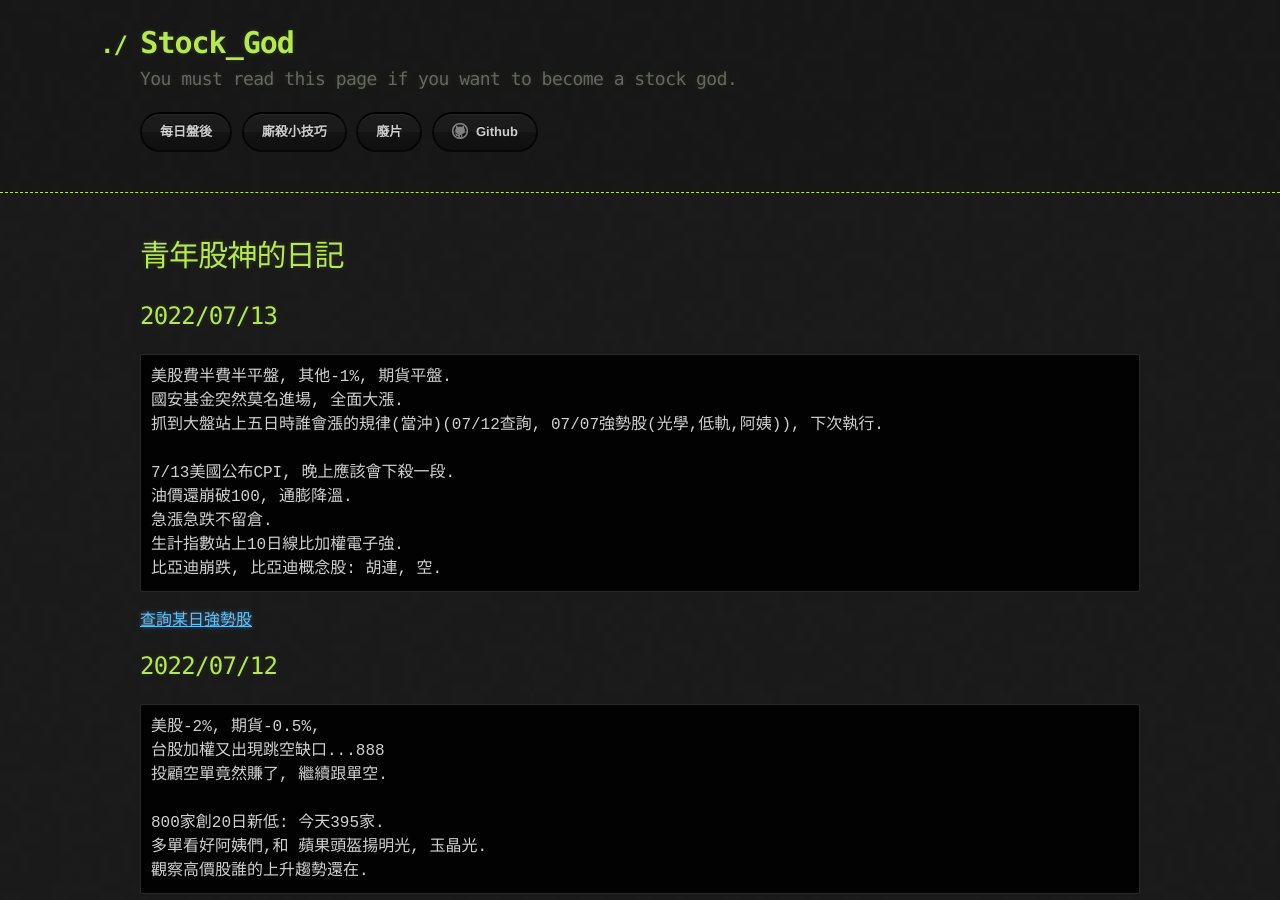
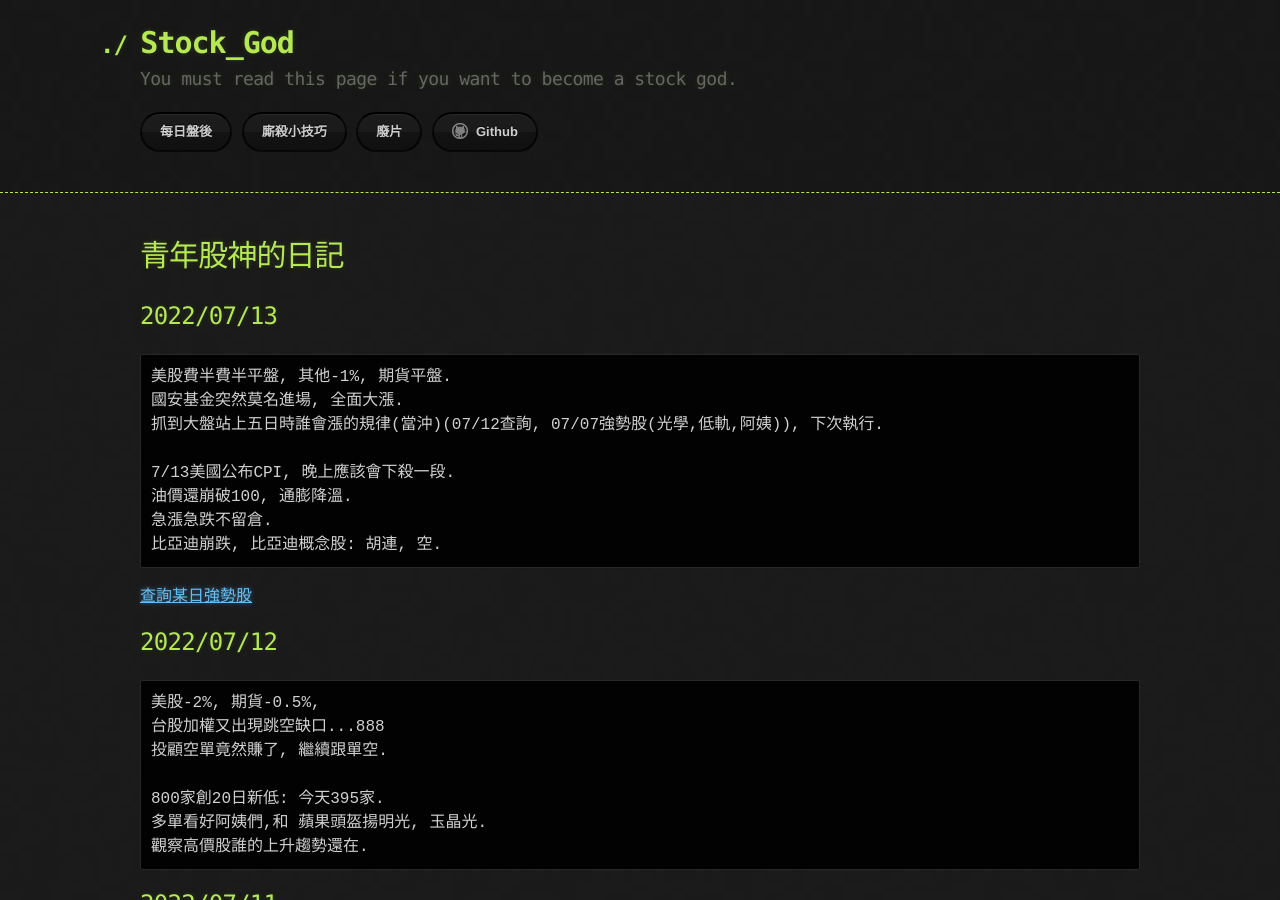
Before and after one commit to lepg5487/Stock_God, a Jekyll site: the page built from index.md, in a window 1280 px wide and 900 px high. Built offline with Jekyll 4.4.1, drawn with Linux system fonts in a browser that asks for light colours; our own code applies the rules of GitHub Pages for plain Markdown files.

Commit message:
Update index.md

````diff
--- a/index.md
+++ b/index.md
@@ -12,7 +12,6 @@ layout: testlayouts
 7/13美國公布CPI, 晚上應該會下殺一段.
 油價還崩破100, 通膨降溫.
 急漲急跌不留倉.
-生計指數站上10日線比加權電子強.
 比亞迪崩跌, 比亞迪概念股: 胡連, 空.
 ```
 [查詢某日強勢股](https://www.cnyes.com/twstock/ranking2.aspx)
````
